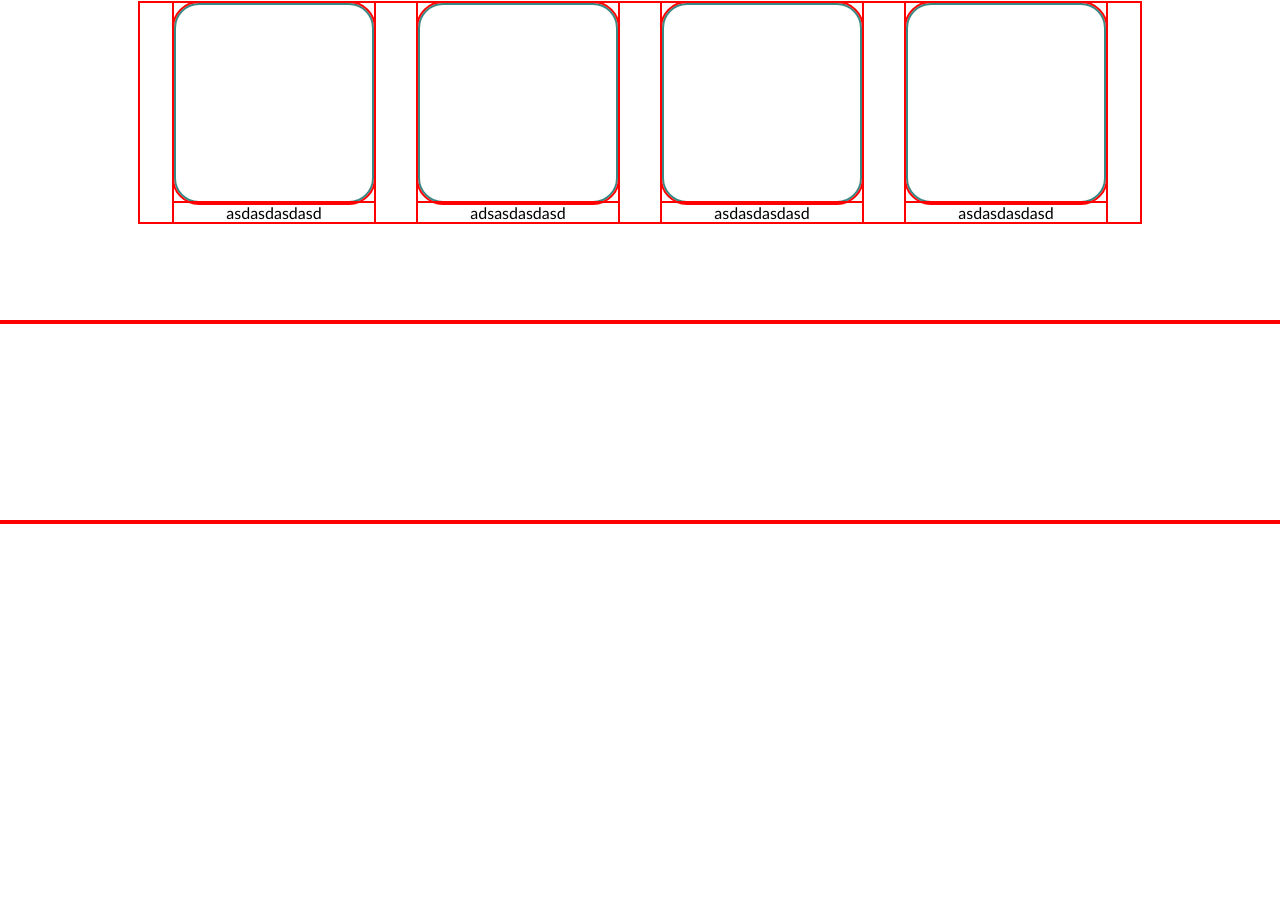
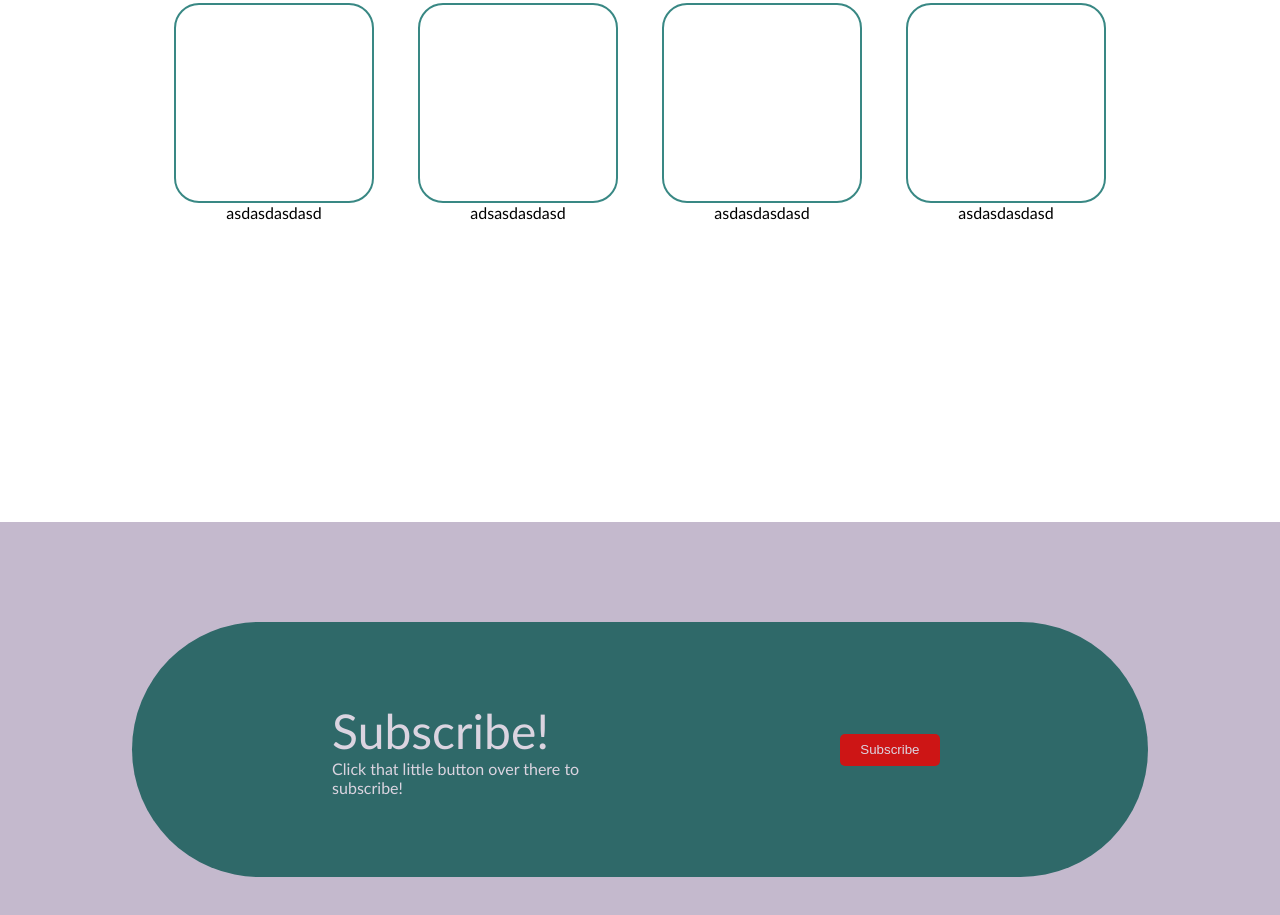
Before and after one commit to calbel60/landing-page, a plain HTML site: page index.html in a window 1280 px wide. Shown: the part 800-1715 px from the top of the page. Before the commit the page ends 1522 px from the top, so only its background shows below. Drawn offline with Linux system fonts and the light colour scheme.

Commit message:
Add call to action

```diff
--- a/index.html
+++ b/index.html
@@ -68,7 +68,13 @@
 
     </div>
     <div class="container" id="call-to-subscribe">
-
+        <div id="box">
+            <div id="call-box">
+                <div id="sub">Subscribe!</div>
+                <div id="button">Click that little button over there to subscribe!</div>
+            </div>
+            <a href="https://www.youtube.com/channel/UCr4b1n1eM-howlhxpBjRO-g?sub_confirmation=1" rel="noreferrer"><button>Subscribe</button></a>
+        </div>
     </div>
 </body>
 </html>
--- a/style.css
+++ b/style.css
@@ -4,7 +4,7 @@ html {
 
 * {
     box-sizing: border-box;
-    outline: 2px solid red;
+    utline: 2px solid red;
 }
 
 body {
@@ -41,7 +41,7 @@ a {
 #logo {
     font-size: 34px;
     color: rgb(196, 185, 205);
-    color: rgb(214, 35, 71);
+    color: rgb(233, 54, 90);
     height: auto;
     border: 1px solid rgb(196, 185, 205);
     padding: 4px 8px;
@@ -144,3 +144,43 @@ li {
 .pl-description {
     text-align: center;
 }
+
+#call-to-subscribe {
+    background-color:rgb(196, 185, 205);
+    display: flex;
+    justify-content: center;
+}
+
+#box {
+    background-color:rgb(47, 105, 105);
+    display: flex;
+    padding: 80px 200px;
+    border-radius: 180px;
+    gap: 190px;
+    align-items: center;
+}
+
+#call-box {
+    flex-direction: column;
+    display: flex;
+    width: 309.8px;
+}
+
+#sub {
+    color:rgb(219, 212, 224);
+    font-weight: 400;
+    font-size: 48px;
+}
+
+button{
+    height: 32px;
+    background-color: rgb(205, 21, 21);
+    border-style: none;
+    border-radius: 5px;
+    color:rgb(219, 212, 224);
+    width: 100px;
+}
+
+#button {
+    color:rgb(219, 212, 224);
+}
```
